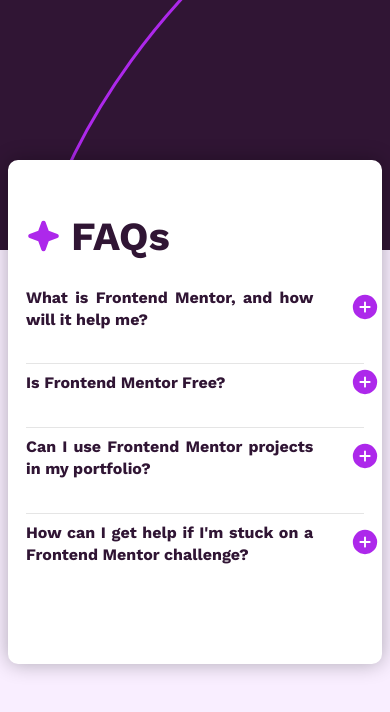
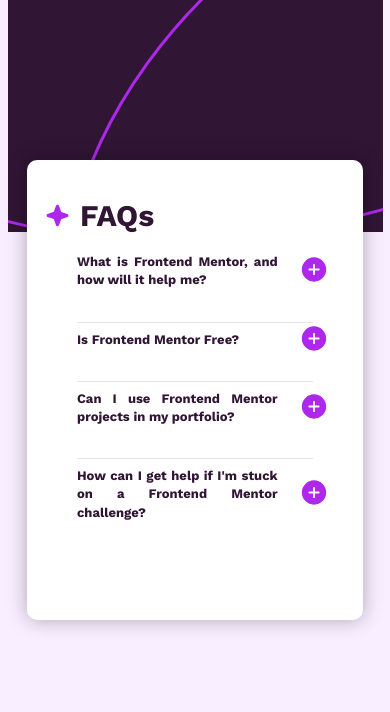
Before and after one commit to vitVasconcelos/perguntas-frequentes, a plain HTML site: page index.html in a window 390 px wide. Drawn offline with nearby package versions, Linux system fonts and the light colour scheme.

Commit message:
responsividade

```diff
--- a/index.html
+++ b/index.html
@@ -10,6 +10,7 @@
     <link href="https://fonts.googleapis.com/css2?family=Cabin:ital,wght@0,400..700;1,400..700&family=Figtree:ital,wght@0,300..900;1,300..900&family=Inter:ital,opsz,wght@0,14..32,100..900;1,14..32,100..900&family=Outfit:wght@100..900&family=Roboto:ital,wght@0,100..900;1,100..900&family=Work+Sans:ital,wght@0,100..900;1,100..900&family=Young+Serif&display=swap" rel="stylesheet">
 
     <link rel="stylesheet" href="src/css/estilos.css">
+    <link rel="stylesheet" href="/src/css/responsivo.css">
 </head>
 <body>
     <div class="background-top"></div>
--- a/src/css/estilos.css
+++ b/src/css/estilos.css
@@ -38,7 +38,7 @@ main{
   align-items: center;
   gap: 10px;
   font-size: 20px;
-  margin-top: 0.5rem;
+
   color: #301534;
 }
 .titulo img{
@@ -77,6 +77,8 @@ summary {
     margin-bottom: 0.5rem; /* Espaço entre os items */
     padding-bottom: 2rem;
     border-bottom: 1px solid rgba(0, 0, 0, 0.1);
+    margin-left: 1rem;
+    margin-right: 1rem;
    }
 .questoes:last-child {
     border-bottom: none;
--- /dev/null
+++ b/src/css/responsivo.css
@@ -0,0 +1,23 @@
+@media (max-width: 600px) {
+    .background-top{
+        background-image: url("/src/imagens/background-pattern-mobile.svg");
+        width: 100%;
+    }
+    main{
+        width: 300px;
+
+    }
+    .titulo{
+        font-size: 15px;
+    }
+    .titulo img{
+        width: 25px;
+        height: auto;
+    }
+    .questoes{
+        font-size:13px ;
+    }
+    p{
+        text-align: justify;
+    }
+}
```
